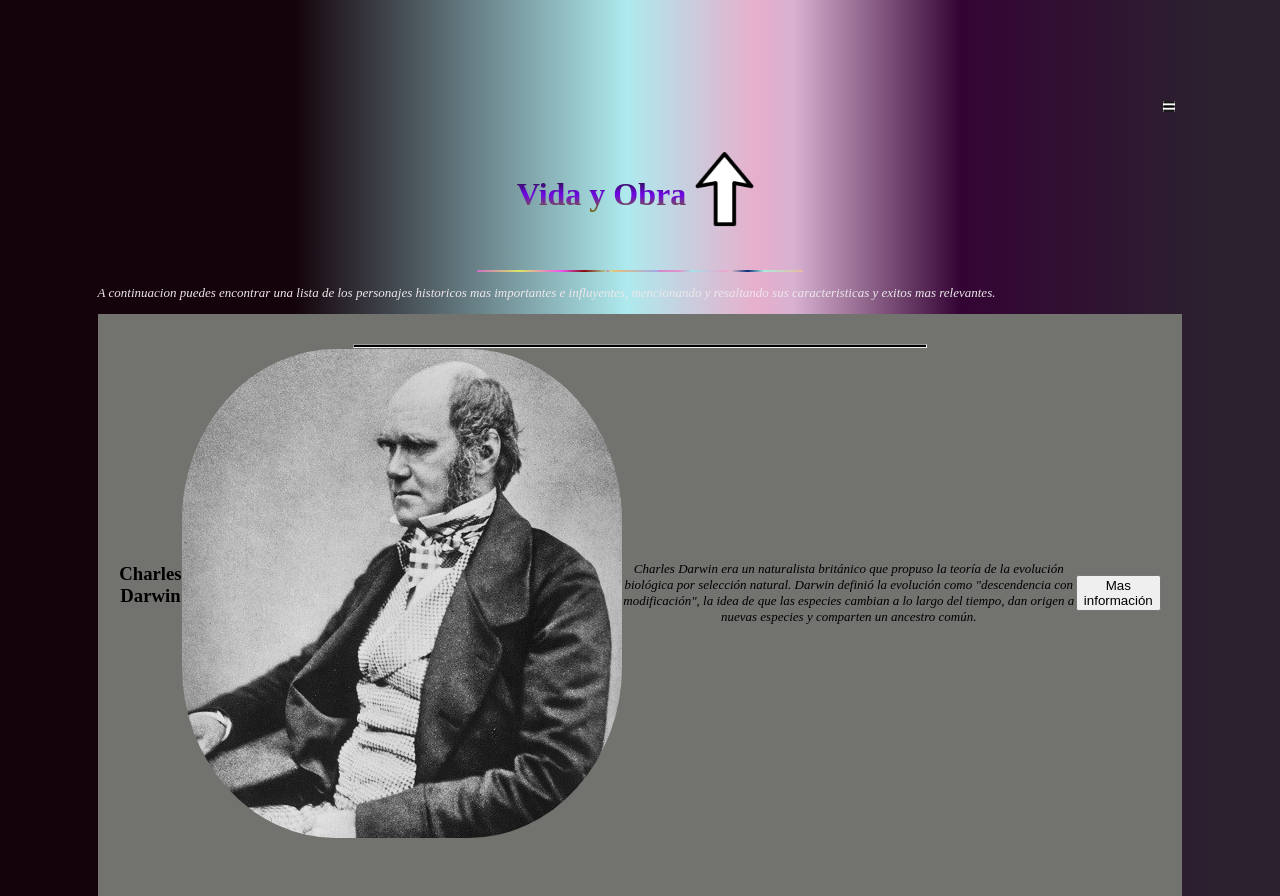
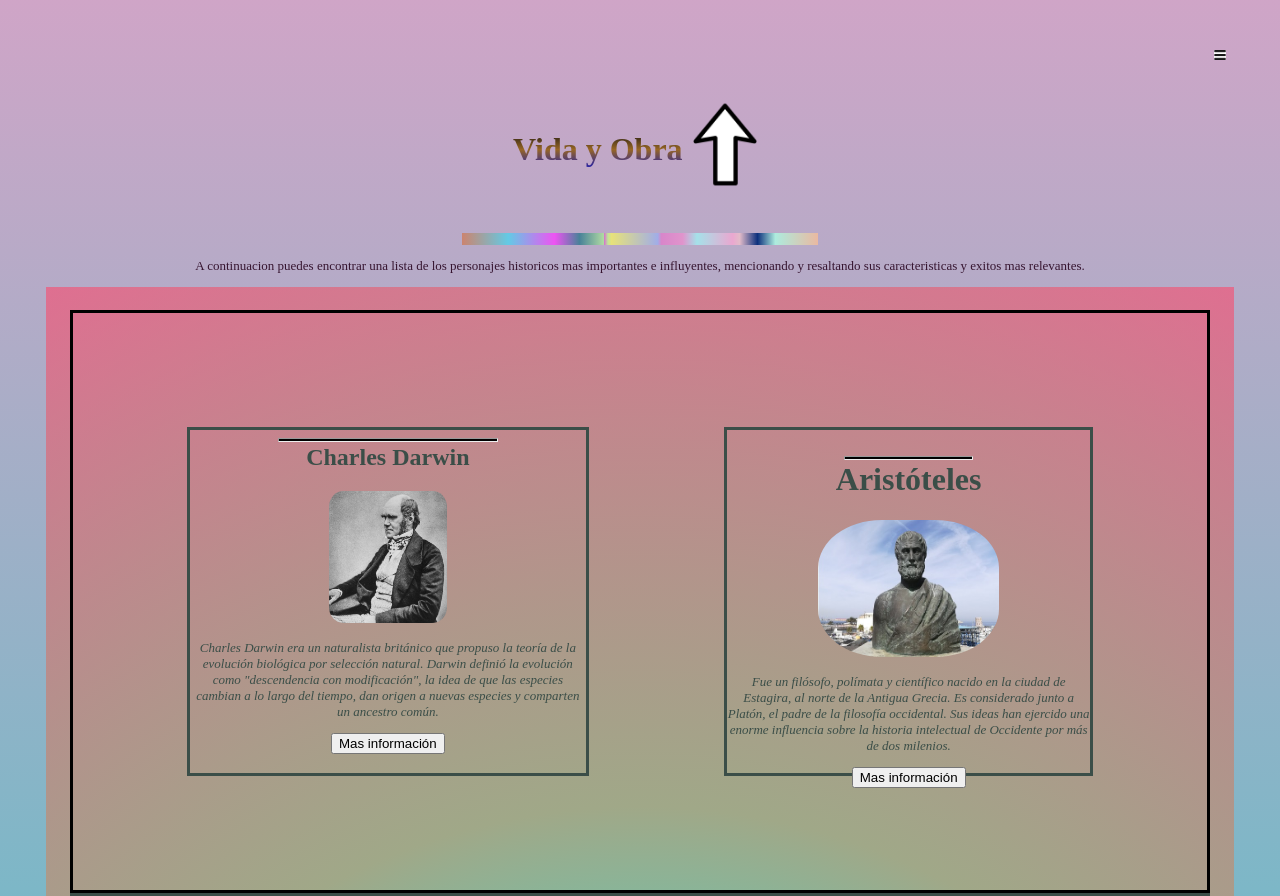
Before and after one commit to 22kellinirias/PROYECTO-Final, a plain HTML site: page index.html in a window 1280 px wide. Shown: the top 896 px of the page. Drawn offline with Linux system fonts and the light colour scheme.

Commit message:
estilos responsivos finalizados

```diff
--- a/assets/css/estilos.css
+++ b/assets/css/estilos.css
@@ -1,6 +1,10 @@
 body{
   background-color: #222828;
   padding: 3%;
+}
+
+details{
+  cursor: pointer;
 }
 
 .inicio{
@@ -265,7 +269,7 @@ no hace ninghun cambio de posecionar ala derecha igual que menu y al momento de
     background: -webkit-linear-gradient(90deg, rgba(20,3,11,1) 23%, rgba(174,234,238,1) 49%, rgba(231,175,204,1) 59%, rgba(216,177,209,1) 62%, rgba(52,4,52,1) 75%, rgba(43,33,47,1) 95%);
     background: linear-gradient(90deg, rgba(20,3,11,1) 23%, rgba(174,234,238,1) 49%, rgba(231,175,204,1) 59%, rgba(216,177,209,1) 62%, rgba(52,4,52,1) 75%, rgba(43,33,47,1) 95%);
     filter: progid:DXImageTransform.Microsoft.gradient(startColorstr="#14030b",endColorstr="#2b212f",GradientType=1);
-    padding: 7%;
+    padding: 3%;
   }
 
   .inicio{
@@ -300,12 +304,11 @@ no hace ninghun cambio de posecionar ala derecha igual que menu y al momento de
 }
 
 .caja1{
-flex-direction: row;
+  border-style: solid;
+  color: rgb(59, 78, 72);
 }
 
-#h1-1{
-  margin-top: 1.5px;
-}
+
 
 #encabezado{
   padding: 5%;
@@ -317,10 +320,6 @@ flex-direction: row;
   filter: progid:DXImageTransform.Microsoft.gradient(startColorstr="#9707b4",endColorstr="#e2cf35",GradientType=1);
 }
 
-.art{
-  display: flex;
-  align-items: center;
-}
 
 p{
   font-style: italic;
@@ -330,23 +329,134 @@ p{
 
 .aristoteles{
   width: 50%;
-  height: 80%;
+  height: 40%;
   border-radius: 35%;
 }
 
 .img1{
-  width: 50%;
-  height: 80%;
-  border-radius: 35%;
+  width: 30%;
+  height: 20%;
+  border-radius: 12%;
 
 }
 
-.principio-tablet{
+
+#contenedor1{
   display: flex;
-  flex-direction: row;
+  align-content: center;
   justify-content: center;
-  align-items: flex-end;
+  gap: 15%;
+  padding: 10%;
+  border: solid 3px;
+
+}
+
+#contenedor3{
+  display: flex;
+  align-content: center;
+  justify-content: center;
+  gap: 15%;
+  padding: 10%;
+  border: solid 3px;
+
+}
+
+.platon{
+  width: 50%;
+  height: 30%;
+  border-radius: 15%;
+}
+
+}
+
+.napoleon{
+  width: 30%;
+  height: 20%;
+  border-radius: 15%;
+}
+
+
+
+
+@media screen and (min-width:1200px){
+  body{
+    background: rgb(177,34,195);
+background: -moz-linear-gradient(0deg, rgba(177,34,195,1) 0%, rgba(57,198,199,1) 51%, rgba(138,34,118,0.4066001400560224) 100%);
+background: -webkit-linear-gradient(0deg, rgba(177,34,195,1) 0%, rgba(57,198,199,1) 51%, rgba(138,34,118,0.4066001400560224) 100%);
+background: linear-gradient(0deg, rgba(177,34,195,1) 0%, rgba(57,198,199,1) 51%, rgba(138,34,118,0.4066001400560224) 100%);
+filter: progid:DXImageTransform.Microsoft.gradient(startColorstr="#b122c3",endColorstr="#8a2276",GradientType=1);
+  }
+
+
+  .inicio{
+    background: -webkit-linear-gradient(rgb(18, 19, 18), rgba(146, 93, 13, 0.877),rgb(31, 28, 170));
+    -webkit-background-clip: text;
+    -webkit-text-fill-color: transparent;
+    text-align: center;
+    font-size: xx-large;
+    text-align: center;
+    margin-bottom: 1%;
+
+  }
+
+  #encabezado{
+    padding: 5%;
+    width: 100%;
+    background: rgb(58,180,93);
+    background: -moz-linear-gradient(90deg, rgba(58,180,93,1) 0%, rgba(29,86,84,1) 52%, rgba(3,0,0,0.8253676470588236) 100%);
+    background: -webkit-linear-gradient(90deg, rgba(58,180,93,1) 0%, rgba(29,86,84,1) 52%, rgba(3,0,0,0.8253676470588236) 100%);
+    background: linear-gradient(90deg, rgba(58,180,93,1) 0%, rgba(29,86,84,1) 52%, rgba(3,0,0,0.8253676470588236) 100%);
+    filter: progid:DXImageTransform.Microsoft.gradient(startColorstr="#3ab45d",endColorstr="#030000",GradientType=1);
+}
+
+.principio{
+  background: rgb(63,94,251);
+background: -moz-radial-gradient(circle, rgba(63,94,251,1) 0%, rgba(89,91,231,1) 14%, rgba(87,209,189,1) 29%, rgba(160,168,136,1) 50%, rgba(252,70,107,0.5914740896358543) 100%);
+background: -webkit-radial-gradient(circle, rgba(63,94,251,1) 0%, rgba(89,91,231,1) 14%, rgba(87,209,189,1) 29%, rgba(160,168,136,1) 50%, rgba(252,70,107,0.5914740896358543) 100%);
+background: radial-gradient(circle, rgba(63,94,251,1) 0%, rgba(89,91,231,1) 14%, rgba(87,209,189,1) 29%, rgba(160,168,136,1) 50%, rgba(252,70,107,0.5914740896358543) 100%);
+filter: progid:DXImageTransform.Microsoft.gradient(startColorstr="#3f5efb",endColorstr="#fc466b",GradientType=1);
+  padding: 2%;
+}
+
+.final{
+  background-color: #f0e9e9;
+  padding: 1%;
+
+}
+
+.p-final{
+  text-align: center;
+  color: rgb(20, 20, 20);
+  font-style: italic;
+  margin-bottom: 6%;
+  font-size: x-large;
+}
+summary{
+  color:rgb(82, 212, 158);
+  list-style: none;
+  text-decoration: underline;
+}
+
+.inicio-p{
+  color: rgb(54, 21, 48);
+  font-style: unset;
+  text-align: center;
+}
+
+
+.linea-prin{
+  width: 30%;
+  height: 12px;
+  background: rgb(162,91,44);
+background: -moz-linear-gradient(90deg, rgba(162,91,44,1) 0%, rgba(204,132,111,1) 0%, rgba(99,202,229,1) 13%, rgba(237,84,242,1) 26%, rgba(11,108,127,0.6456290849673203) 33%, rgba(178,220,163,1) 40%, rgba(157,124,154,0.4593545751633987) 40%, rgba(210,122,200,1) 40%, rgba(195,227,154,1) 41%, rgba(231,226,122,1) 42%, rgba(161,173,231,1) 55%, rgba(216,134,202,1) 56%, rgba(224,148,204,1) 62%, rgba(165,225,233,1) 66%, rgba(234,167,208,1) 76%, rgba(226,187,201,1) 78%, rgba(13,48,125,1) 83%, rgba(173,235,222,1) 88%, rgba(234,185,161,1) 100%, rgba(226,207,53,0.10314542483660127) 100%);
+background: -webkit-linear-gradient(90deg, rgba(162,91,44,1) 0%, rgba(204,132,111,1) 0%, rgba(99,202,229,1) 13%, rgba(237,84,242,1) 26%, rgba(11,108,127,0.6456290849673203) 33%, rgba(178,220,163,1) 40%, rgba(157,124,154,0.4593545751633987) 40%, rgba(210,122,200,1) 40%, rgba(195,227,154,1) 41%, rgba(231,226,122,1) 42%, rgba(161,173,231,1) 55%, rgba(216,134,202,1) 56%, rgba(224,148,204,1) 62%, rgba(165,225,233,1) 66%, rgba(234,167,208,1) 76%, rgba(226,187,201,1) 78%, rgba(13,48,125,1) 83%, rgba(173,235,222,1) 88%, rgba(234,185,161,1) 100%, rgba(226,207,53,0.10314542483660127) 100%);
+background: linear-gradient(90deg, rgba(162,91,44,1) 0%, rgba(204,132,111,1) 0%, rgba(99,202,229,1) 13%, rgba(237,84,242,1) 26%, rgba(11,108,127,0.6456290849673203) 33%, rgba(178,220,163,1) 40%, rgba(157,124,154,0.4593545751633987) 40%, rgba(210,122,200,1) 40%, rgba(195,227,154,1) 41%, rgba(231,226,122,1) 42%, rgba(161,173,231,1) 55%, rgba(216,134,202,1) 56%, rgba(224,148,204,1) 62%, rgba(165,225,233,1) 66%, rgba(234,167,208,1) 76%, rgba(226,187,201,1) 78%, rgba(13,48,125,1) 83%, rgba(173,235,222,1) 88%, rgba(234,185,161,1) 100%, rgba(226,207,53,0.10314542483660127) 100%);
+filter: progid:DXImageTransform.Microsoft.gradient(startColorstr="#a25b2c",endColorstr="#e2cf35",GradientType=1);
+}
+
+.h1{
+  background: -webkit-linear-gradient(rgb(18, 19, 18), rgb(245, 110, 173),rgb(131, 226, 22));
+    -webkit-background-clip: text;
+    -webkit-text-fill-color: transparent;
 }
 }
-
-@media screen and (min-width:1200px)
--- a/index.html
+++ b/index.html
@@ -35,8 +35,9 @@
     <p class="inicio-p">A continuacion puedes encontrar una lista de los personajes historicos mas importantes e influyentes, mencionando y resaltando sus caracteristicas y exitos mas relevantes.</p>
 
 
-    <section class="principio-tablet">
+
     <main class="principio">
+        <div id="contenedor1">
                 <div class="caja1">
                         <hr class="lin1">
                     <article class="art">
@@ -45,70 +46,64 @@
                         <p>Charles Darwin era un naturalista británico que propuso la teoría de la evolución biológica por selección natural. Darwin definió la evolución como "descendencia con modificación", la idea de que las especies cambian a lo largo del tiempo, dan origen a nuevas especies y comparten un ancestro común.</p>
                         <form method="get" action="https://www.biografiasyvidas.com/monografia/darwin/">
                             <button type="submit">Mas información</form>
-    </article>
                 </div>
 
 
                 <div class="caja1">
                     <hr class="lin2">
-    <article class="art">
                         <h1 id="h1-1">Aristóteles</h1>
                         <img src="./Assets/img/Aristóteles.jpg" class="aristoteles">
                         <p>Fue un filósofo, polímata y científico nacido en la ciudad de Estagira, al norte de la Antigua Grecia. Es considerado junto a Platón, el padre de la filosofía occidental. Sus ideas han ejercido una enorme influencia sobre la historia intelectual de Occidente por más de dos milenios.</p>
                         <form method="get" action="https://www.biografiasyvidas.com/monografia/aristoteles/">
                             <button type="submit">Mas información</form>
-    </article>
+                </div>
         </div>
 
-
+        <div id="contenedor2">
                 <div class="caja1">
                     <hr class="lin3">
-    <article class="art">
                         <h1 id="h1-1">Napoleón Bonaparte</h1>
                         <img src="./Assets/img/Napoleón.jpg" class="napoleon">
                         <p>Napoleón Bonaparte fue un líder político y militar francés que saltó a la fama durante la Revolución Francesa y dirigió campañas exitosas. durante las Guerras Revolucionarias . Fue el líder de facto de la República Francesa como Primer Cónsul desde 1799 hasta 1804, luego Emperador de los franceses desde 1804 hasta 1814 y nuevamente en 1815</p>
                         <form method="get" action="https://www.biografiasyvidas.com/monografia/napoleon/">
                             <button type="submit">Mas información</form>
-    </article>
                 </div>
 
 
                 <div class="caja1">
                     <hr class="lin4">
-    <article class="art">
                         <h1 id="h1-1">Julio César</h1>
                         <img src="./Assets/img/Julio-César.jpg" class="img1">
                         <p> Fue un general y estadista romano . Miembro del Primer Triunvirato , César dirigió los ejércitos romanos en las Guerras de las Galias antes de derrotar a su rival político Pompeyo en una guerra civil , y posteriormente se convirtió en dictador desde el 49 a. C. hasta su asesinato en el 44 a.</p>
                         <form method="get" action="https://www.britannica.com/biography/Julius-Caesar-Roman-ruler">
                             <button type="submit">Mas información</form>
-    </article>
+                </div>
         </div>
 
 
+        <div id="contenedor3">
                 <div class="caja1">
                     <hr class="lin5">
-    <article class="art">
                         <h1 id="h1-1">Platón</h1>
                         <img src="./Assets/img/Platón.jpg" class="platon">
                         <p>Fue un filósofo griego seguidor de Sócrates y maestro de Aristóteles En 387 a. C. fundó la Academia de Atenas institución que continuaría a lo largo de más de novecientos años y a la que Aristóteles acudiría desde Estagira a estudiar filosofía alrededor del 367 a. C.,</p>
                         <form method="get" action="https://encyclopaedia.herdereditorial.com/wiki/Autor:Plat%C3%B3n">
                             <button type="submit">Mas información</form>
-    </article>
                 </div>
 
 
                 <div class="caja1">
                     <hr class="linea6">
-    <article class="art">
                         <h1 id="h1-1">Albert Einstein</h1>
                         <img src="./Assets/img/Albert-Einstein.jpg" class="img1">
                         <p>Fue un físico alemán de origen judío, nacionalizado después suizo, austriaco y estadounidense. Se le considera el científico más importante, conocido y popular del siglo xx.</p>
                         <form method="get" action="https://es.wikipedia.org/wiki/Albert_Einstein">
                             <button type="submit">Mas información</form>
-    </article>
+                </div>
         </div>
     </main>
-   </section>
+
+
 
 
 <div class="flecha">
```
Lines whose indentation alone changed are shown as unchanged.
